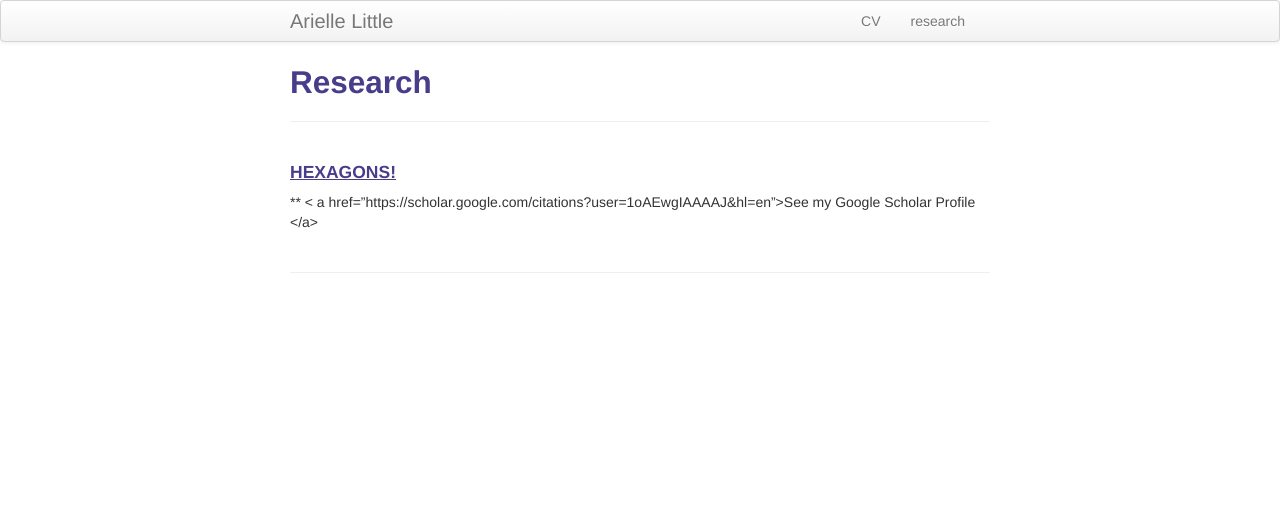
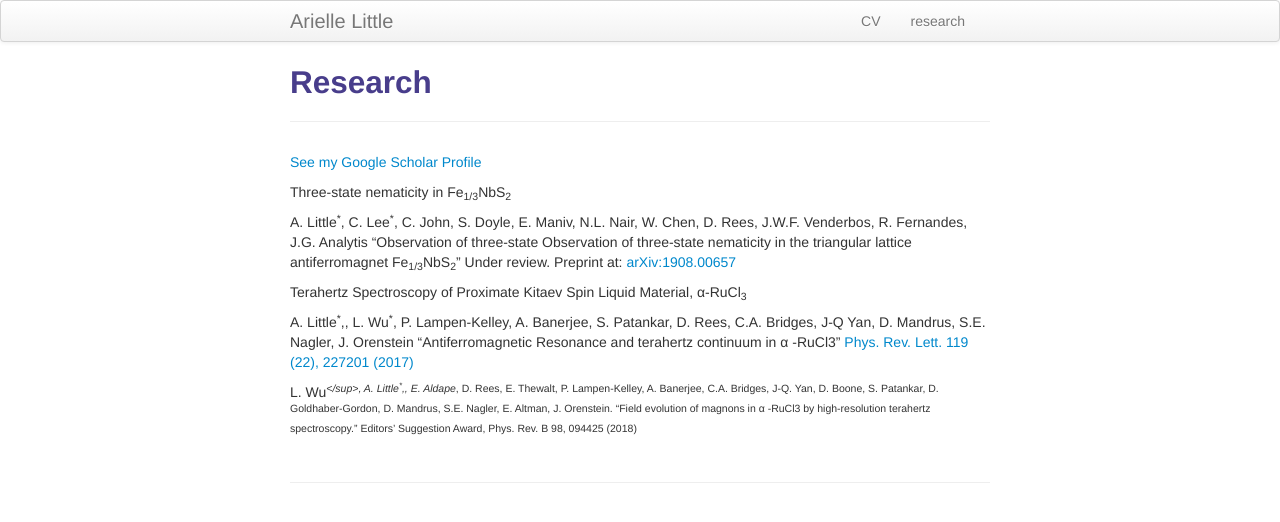
Before and after one commit to ariellel118/ariellel118.github.io, a Jekyll site: the page built from pages/research.md, in a window 1280 px wide. Shown: the top 522 px of the page. Built offline with Jekyll 4.4.1, drawn with Linux system fonts in a browser that asks for light colours.

Commit message:
updated research page

```diff
--- a/pages/research.md
+++ b/pages/research.md
@@ -1,14 +1,23 @@
 ---
 layout: page
 title: Research
-description: Blue Ham's research
+description: Arielle Little's Research
 ---
 
 
+<a href="https://scholar.google.com/citations?user=1oAEwgIAAAAJ&hl=en">See my Google Scholar Profile </a>
 
-#### <u>HEXAGONS!</u>
-**
-< a href="https://scholar.google.com/citations?user=1oAEwgIAAAAJ&hl=en">See my Google Scholar Profile </a>
+Three-state nematicity in Fe<sub>1/3</sub>NbS<sub>2</sub>
+
+A. Little<sup>*</sup>, C. Lee<sup>*</sup>, C. John, S. Doyle, E. Maniv, N.L. Nair, W. Chen, D. Rees, J.W.F. Venderbos, R. Fernandes, J.G. Analytis “Observation of three-state Observation of three-state nematicity in the triangular lattice antiferromagnet Fe<sub>1/3</sub>NbS<sub>2</sub>” Under review. Preprint at: <a href="https://arxiv.org/abs/1908.00657"> arXiv:1908.00657</a>
+
+
+Terahertz Spectroscopy of Proximate Kitaev Spin Liquid Material, α-RuCl<sub>3</sub>
+
+A. Little<sup>*</sup>,, L. Wu<sup>*</sup>, P. Lampen-Kelley, A. Banerjee, S. Patankar, D. Rees, C.A. Bridges, J-Q Yan, D. Mandrus, S.E. Nagler, J. Orenstein “Antiferromagnetic Resonance and terahertz continuum in α -RuCl3” <a href="https://journals.aps.org/prl/pdf/10.1103/PhysRevLett.119.227201">Phys. Rev. Lett. 119 (22), 227201 (2017) </a>
+
+L. Wu<sup>*</sup>, A. Little<sup>*</sup>,, E. Aldape*, D. Rees, E. Thewalt, P. Lampen-Kelley, A. Banerjee, C.A. Bridges, J-Q. Yan, D. Boone, S. Patankar, D. Goldhaber-Gordon, D. Mandrus, S.E. Nagler, E. Altman, J. Orenstein. “Field evolution of magnons in α -RuCl3 by high-resolution terahertz spectroscopy.” Editors’ Suggestion Award, Phys. Rev. B 98, 094425 (2018)
+
 
 
 <!-- Note: this is how to write a comment in HTML. Everything in here won't show up on your webpage.-->
```
Also changed, not shown: index.md (+2 -2 lines).
